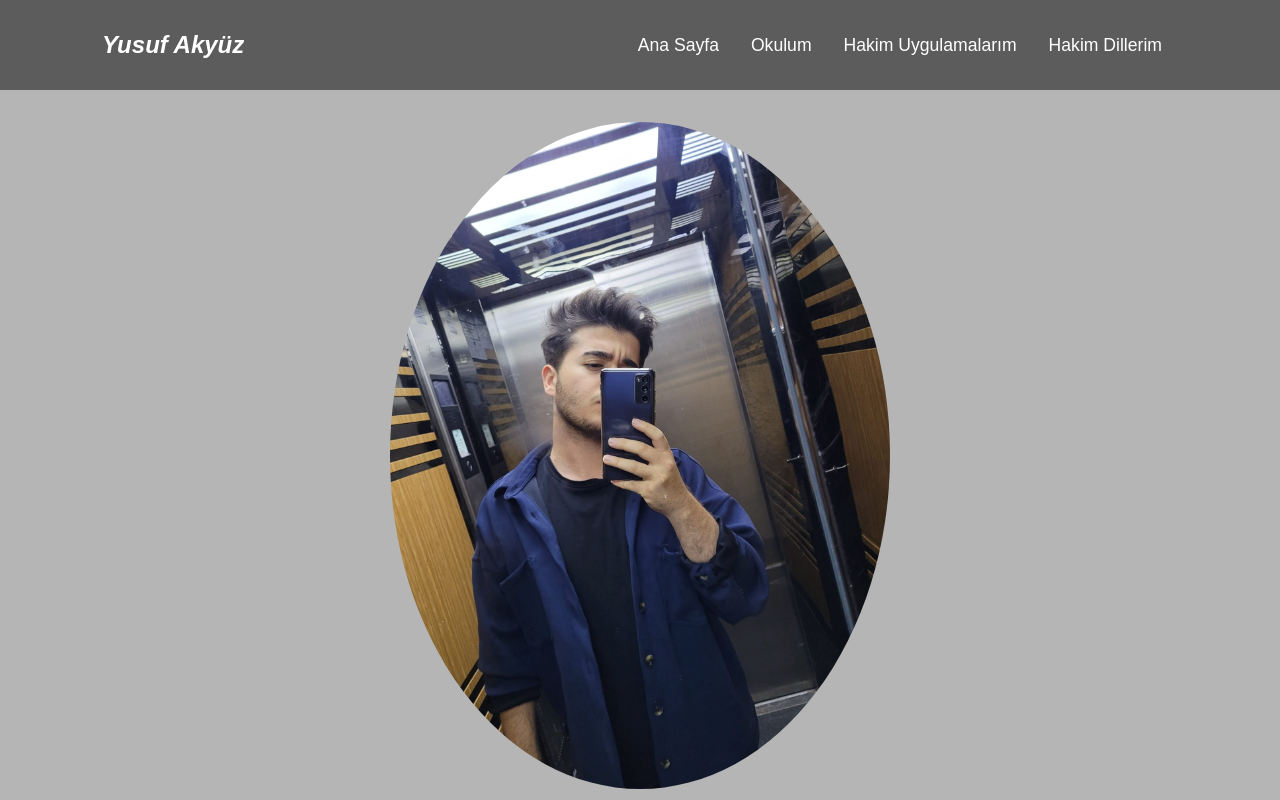
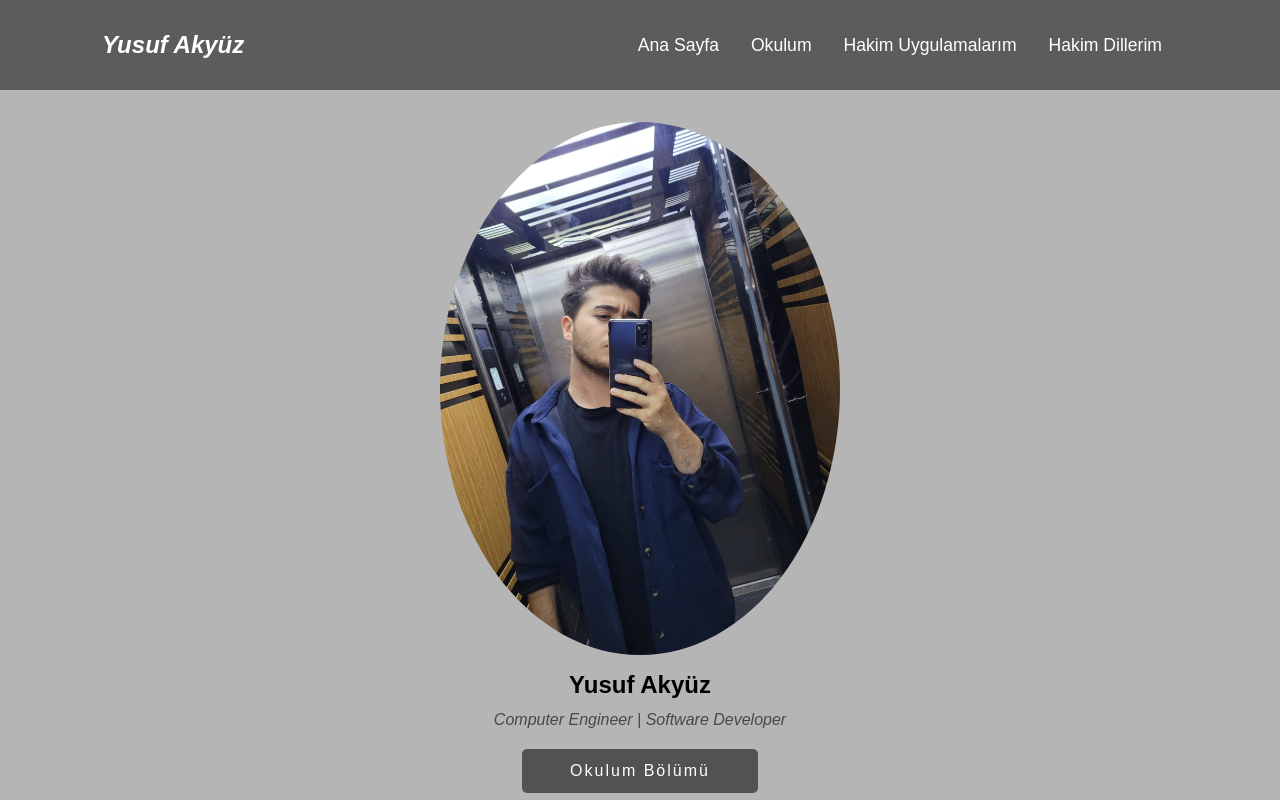
Before and after one commit to yusufakkyz/yusufakkyz.github.io, a plain HTML site: page index.html in a window 1280 px wide. Shown: the top 800 px of the page. Drawn offline with Linux system fonts and the light colour scheme.

Commit message:
yeni
yeni

```diff
--- a/index.html
+++ b/index.html
@@ -36,7 +36,7 @@
 
  <section id="home">
 
-    <img src="WhatsApp Image 2022-08-30 at 13.47.57.jpeg" alt="Yusuf Akyüz" width="500" height="600">
+    <img src="WhatsApp Image 2022-08-30 at 13.47.57.jpeg" alt="Yusuf Akyüz" width="400" height="500">
     <div class="name">
 <h2 class="headingmedium textcenter">Yusuf Akyüz</h2>
 <p>Computer Engineer | Software Developer</p>
```
